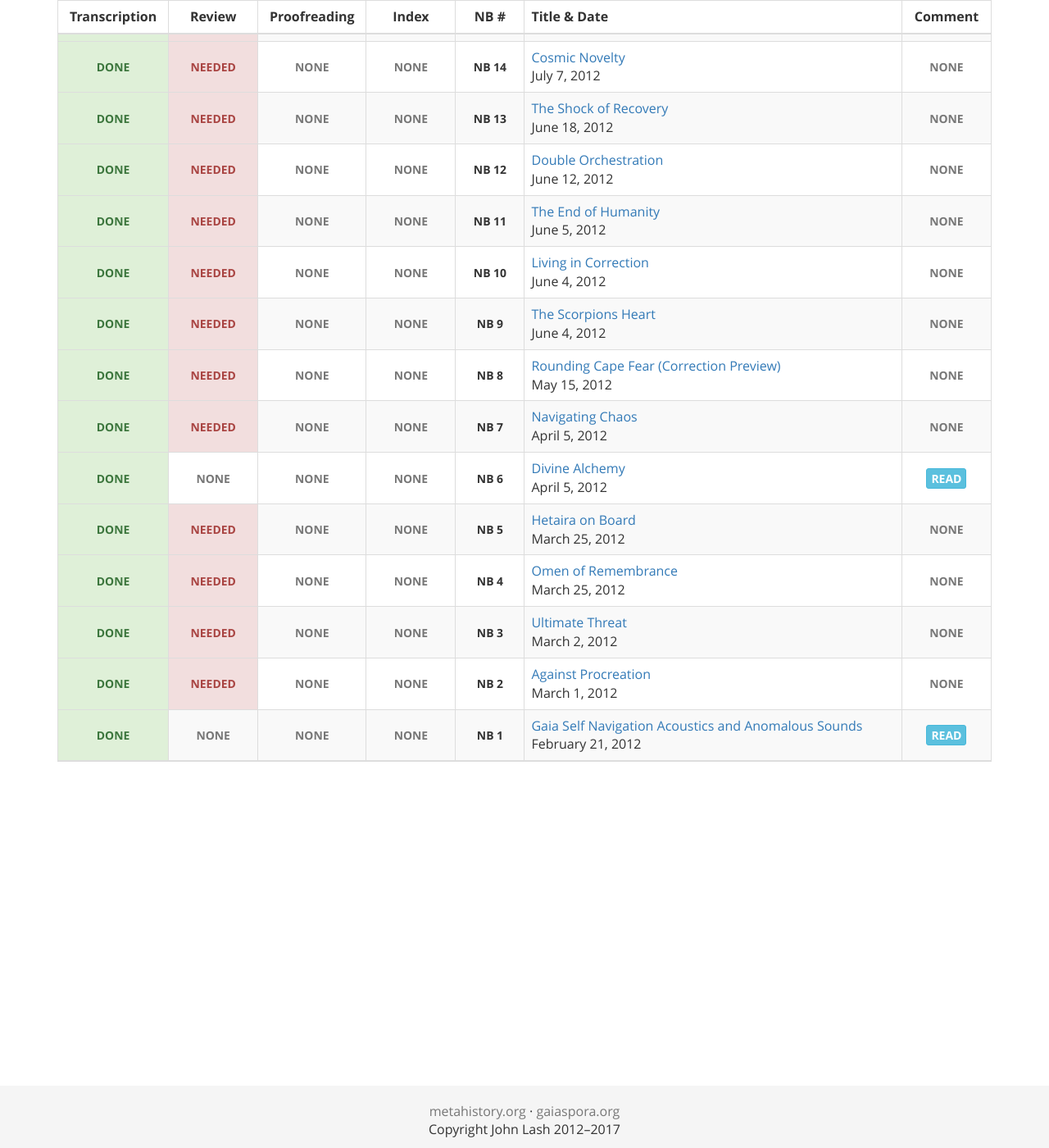
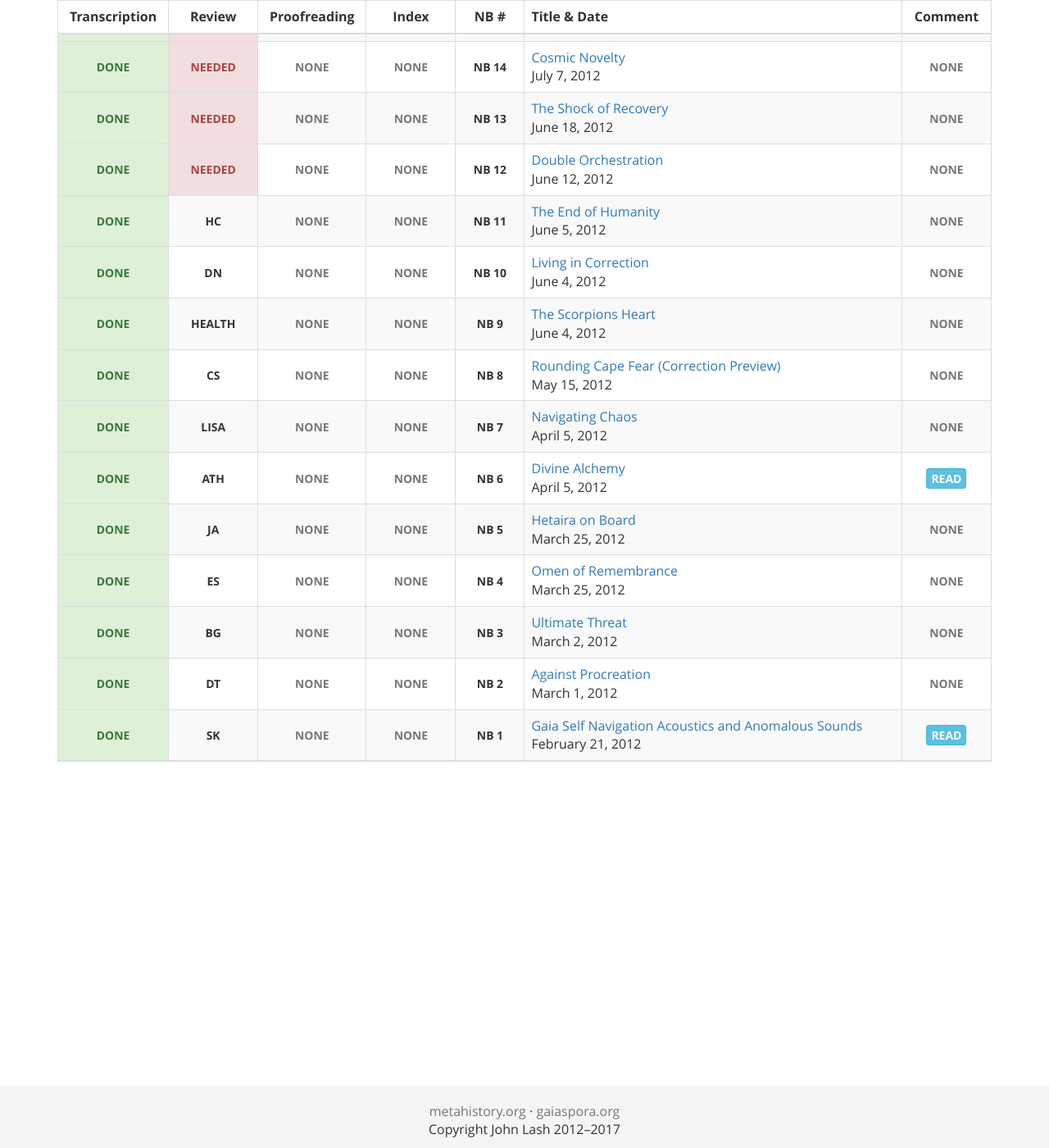
Before and after one commit to gaiaspora/gaiaspora.github.io, a Jekyll site: the page built from content/navigator-briefings.markdown, in a window 1280 px wide and 1400 px high, scrolled down 7908 px. Shown: the whole window at 82% size. Built offline with Jekyll 4.4.1, drawn with Linux system fonts in a browser that asks for light colours.

Commit message:
Update nb.yaml

```diff
--- a/_data/nb.yaml
+++ b/_data/nb.yaml
@@ -1098,7 +1098,7 @@
 
 - NB: "11"
   Transcription: "done"
-  Review: "needed"
+  Review: "HC"
   Proofreading: "none"
   Index: "none"
   Title: "The End of Humanity"
@@ -1107,7 +1107,7 @@
 
 - NB: "10"
   Transcription: "done"
-  Review: "needed"
+  Review: "DN"
   Proofreading: "none"
   Index: "none"
   Title: "Living in Correction"
@@ -1116,7 +1116,7 @@
 
 - NB: "9"
   Transcription: "done"
-  Review: "needed"
+  Review: "Health"
   Proofreading: "none"
   Index: "none"
   Title: "The Scorpions Heart"
@@ -1125,7 +1125,7 @@
 
 - NB: "8"
   Transcription: "done"
-  Review: "needed"
+  Review: "CS"
   Proofreading: "none"
   Index: "none"
   Title: "Rounding Cape Fear (Correction Preview)"
@@ -1134,7 +1134,7 @@
 
 - NB: "7"
   Transcription: "done"
-  Review: "needed"
+  Review: "Lisa"
   Proofreading: "none"
   Index: "none"
   Title: "Navigating Chaos"
@@ -1143,7 +1143,7 @@
 
 - NB: "6"
   Transcription: "done"
-  Review: "none"
+  Review: "ATH"
   Proofreading: "none"
   Index: "none"
   Title: "Divine Alchemy"
@@ -1152,7 +1152,7 @@
 
 - NB: "5"
   Transcription: "done"
-  Review: "needed"
+  Review: "JA"
   Proofreading: "none"
   Index: "none"
   Title: "Hetaira on Board"
@@ -1161,7 +1161,7 @@
 
 - NB: "4"
   Transcription: "done"
-  Review: "needed"
+  Review: "ES"
   Proofreading: "none"
   Index: "none"
   Title: "Omen of Remembrance"
@@ -1170,7 +1170,7 @@
 
 - NB: "3"
   Transcription: "done"
-  Review: "needed"
+  Review: "BG"
   Proofreading: "none"
   Index: "none"
   Title: "Ultimate Threat"
@@ -1179,7 +1179,7 @@
 
 - NB: "2"
   Transcription: "done"
-  Review: "needed"
+  Review: "DT"
   Proofreading: "none"
   Index: "none"
   Title: "Against Procreation"
@@ -1188,7 +1188,7 @@
 
 - NB: "1"
   Transcription: "done"
-  Review: "none"
+  Review: "sk"
   Proofreading: "none"
   Index: "none"
   Title: "Gaia Self Navigation Acoustics and Anomalous Sounds"
```
